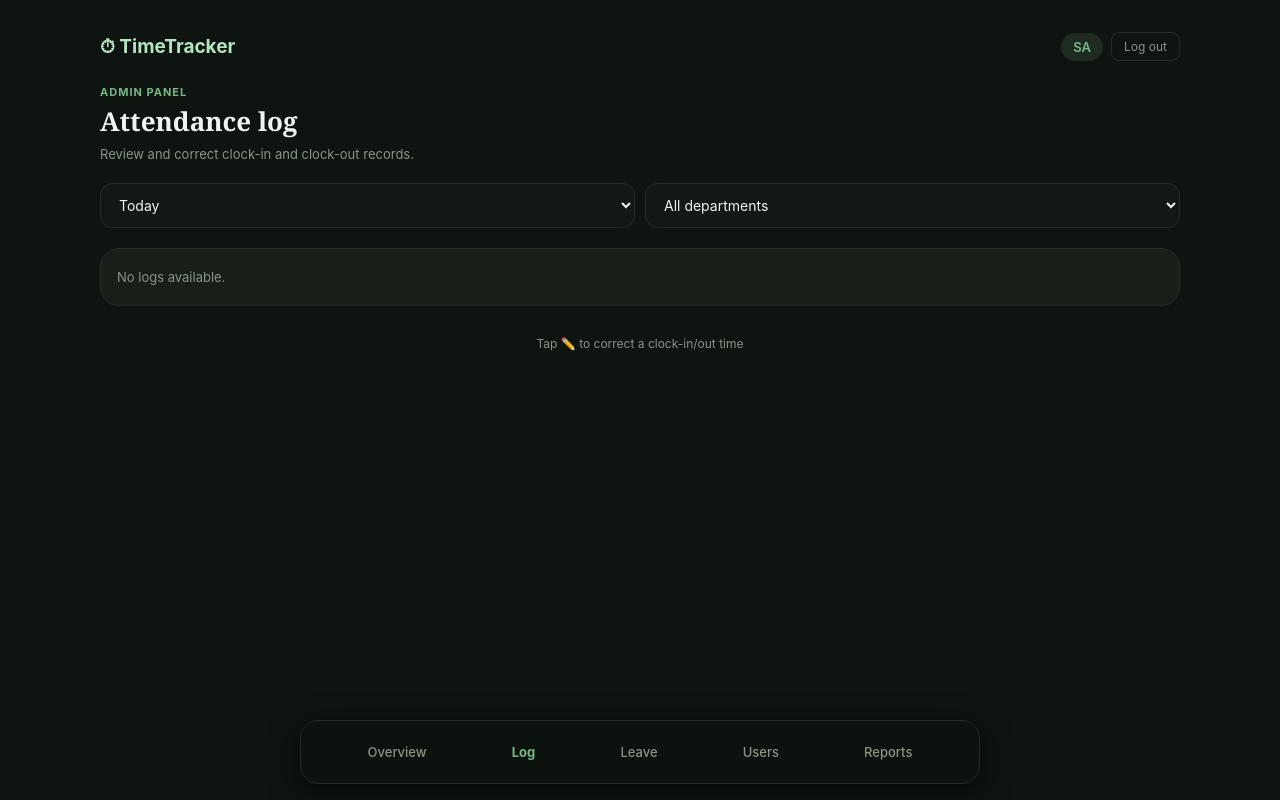
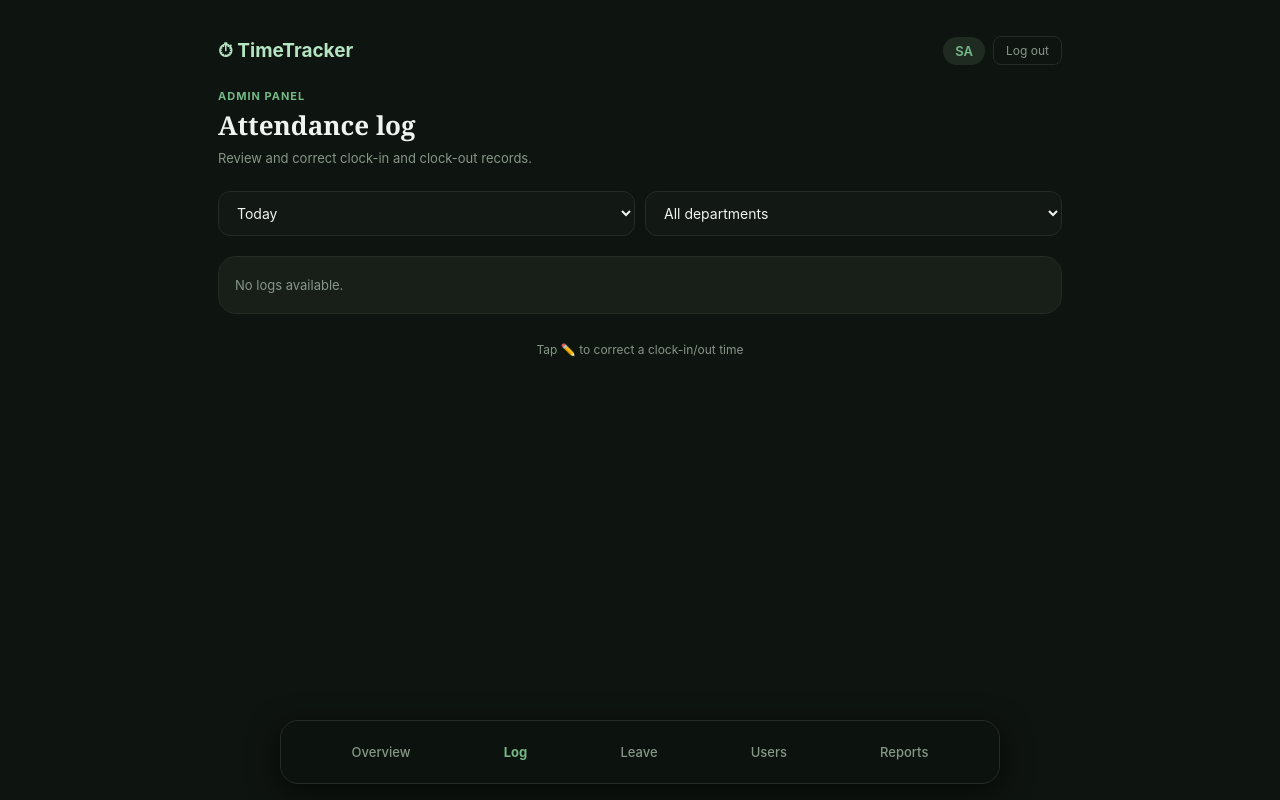
Before and after one commit to sairaarias/timeTracker, a Django app: page /admin-panel/logs/ in a window 1280 px wide. Run offline with Django 5.2, Linux system fonts and the light colour scheme; the visitor is signed in with stand-in values (Sample User, id 1).

Commit message:
Fix alignment of admin titles and section headers

```diff
--- a/TimeTracker/templates/TimeTracker/admin_base.html
+++ b/TimeTracker/templates/TimeTracker/admin_base.html
@@ -4,7 +4,7 @@
     <meta charset="UTF-8">
     <meta name="viewport" content="width=device-width, initial-scale=1.0, maximum-scale=1.0, user-scalable=no">
     <title>TimeTracker Admin</title>
-  <style>
+ <style>
     :root {
         --bg: #0e140f;
         --surface: #171f18;
@@ -27,42 +27,31 @@
     body {
         background: var(--bg);
         color: var(--text-main);
-        display: flex;
-        flex-direction: column;
-        align-items: center;
         min-height: 100vh;
         width: 100%;
         overflow-x: hidden;
     }
 
-    /* Full-width responsive shell */
+    /* Main container: Centered and responsive column */
     .app-shell {
         width: 100%;
-        max-width: 100%;
-        background: var(--bg);
+        max-width: 900px; /* Comfortable width for desktop tables & cards */
+        margin: 0 auto;   /* Centers the entire layout on screen */
         min-height: 100vh;
-        padding: 20px 16px 95px 16px;
+        padding: 24px 20px 110px 20px;
         position: relative;
-        border: none;
         display: flex;
         flex-direction: column;
+        align-items: stretch; /* Ensures all children align consistently */
     }
 
-    /* Constrain administrative workspace to a comfortable widescreen width */
-    .app-shell > * {
-        width: 100%;
-        max-width: 1080px;
-        margin-left: auto;
-        margin-right: auto;
-    }
-
-    /* Laptop & Desktop adjustments */
     @media (min-width: 768px) {
         .app-shell {
-            padding: 32px 32px 115px 32px;
+            padding: 36px 28px 120px 28px;
         }
     }
 
+    /* Navigation header */
     .top-nav {
         display: flex;
         align-items: center;
@@ -75,24 +64,48 @@
     .btn-logout { background: transparent; border: 1px solid var(--surface-border); color: var(--text-muted); padding: 6px 12px; border-radius: 8px; font-size: 12px; cursor: pointer; text-decoration: none; transition: background 0.2s; }
     .btn-logout:hover { background: rgba(255, 255, 255, 0.05); }
 
+    /* Section titles & headers */
     .page-tag { font-size: 11px; font-weight: 700; letter-spacing: 1px; color: var(--primary); text-transform: uppercase; margin-bottom: 4px; }
     .page-title { font-size: 26px; font-family: Georgia, serif; font-weight: 600; margin-bottom: 6px; }
-    .page-sub { color: var(--text-muted); font-size: 13px; margin-bottom: 20px; line-height: 1.4; }
+    .page-sub { color: var(--text-muted); font-size: 13px; margin-bottom: 24px; line-height: 1.4; }
 
+    /* Fix section label alignment (e.g. "Needs your attention", "Today's snapshot", "All staff") */
+    h2, h3, h4, .section-title {
+        width: 100%;
+        text-align: left;
+        margin-top: 18px;
+        margin-bottom: 12px;
+        font-size: 15px;
+        font-weight: 600;
+        color: var(--text-main);
+    }
+
+    /* Cards & Containers */
     .card {
         background: var(--surface);
         border: 1px solid var(--surface-border);
         border-radius: 18px;
         padding: 18px;
-        margin-bottom: 16px;
+        margin-bottom: 14px;
         width: 100%;
     }
 
+    /* Stat Cards Row (0 Clocked in now / 0 Completed today / 1 Not clocked in yet) */
+    .stat-grid,
+    div[style*="display: grid; grid-template-columns: 1fr 1fr 1fr"] {
+        display: grid !important;
+        grid-template-columns: repeat(auto-fit, minmax(180px, 1fr)) !important;
+        gap: 12px !important;
+        width: 100% !important;
+        margin-bottom: 20px !important;
+    }
+
+    /* Buttons */
     .btn-primary { width: 100%; background: var(--primary); color: #0b170e; border: none; border-radius: 12px; padding: 12px; font-weight: 700; font-size: 14px; cursor: pointer; text-align: center; text-decoration: none; display: inline-block; transition: background 0.2s; }
     .btn-primary:hover { background: var(--primary-hover); }
     .btn-secondary { width: 100%; background: #161e17; border: 1px solid var(--surface-border); color: var(--text-main); border-radius: 12px; padding: 12px; font-weight: 700; font-size: 14px; cursor: pointer; text-decoration: none; display: inline-block; text-align: center; }
 
-    /* Responsive Bottom Navigation Bar */
+    /* Responsive Floating Bottom Navigation Bar */
     .bottom-nav {
         position: fixed;
         bottom: 0;
@@ -128,7 +141,7 @@
         .bottom-nav {
             left: 50%;
             transform: translateX(-50%);
-            max-width: 680px;
+            max-width: 720px;
             bottom: 16px;
             border: 1px solid var(--surface-border);
             border-radius: 18px;
@@ -138,7 +151,7 @@
         .nav-item { font-size: 13px; }
     }
 
-    /* Inputs & Select Elements */
+    /* Inputs & Selects */
     input, select, textarea {
         width: 100%;
         background: #121813;
@@ -155,7 +168,7 @@
         box-shadow: 0 0 0 1px var(--primary);
     }
 
-    /* Responsive Data Tables for Admin Logs & Rosters */
+    /* Responsive Data Tables */
     .table-responsive {
         width: 100%;
         overflow-x: auto;
```
